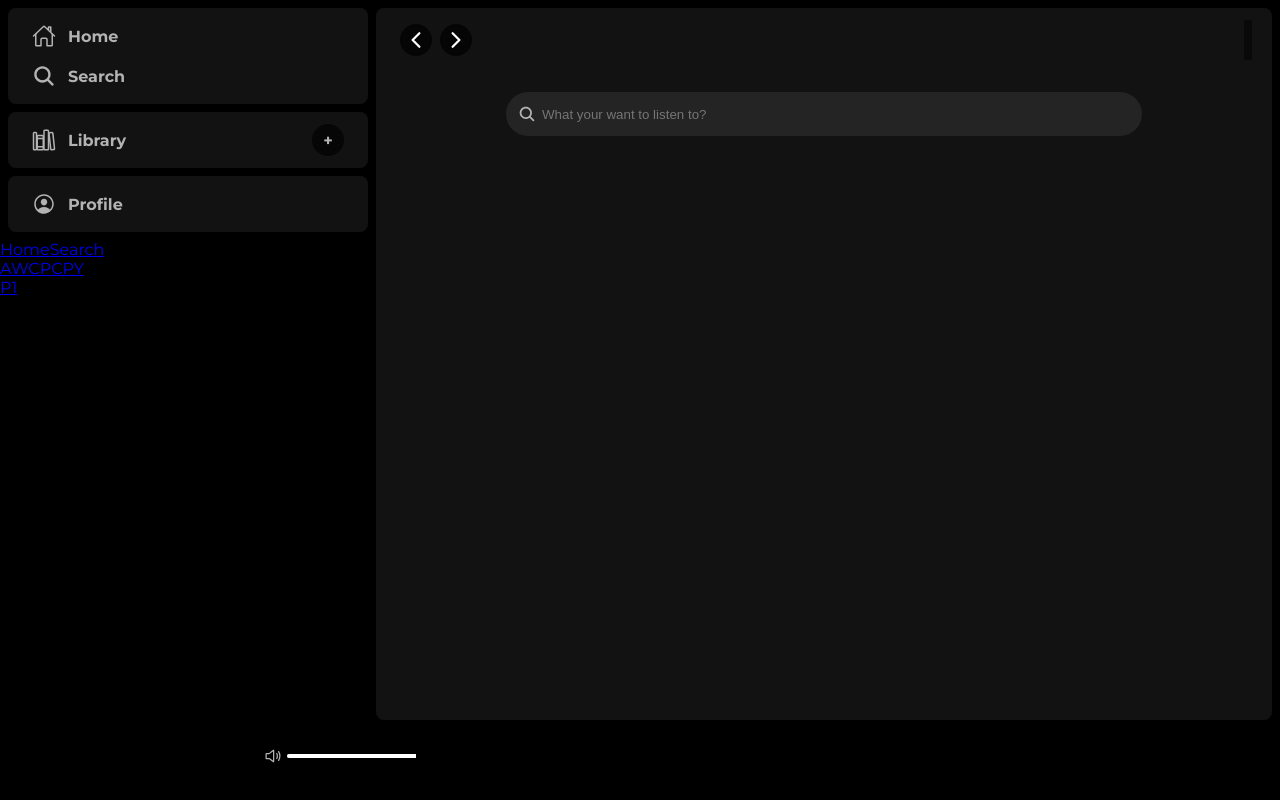
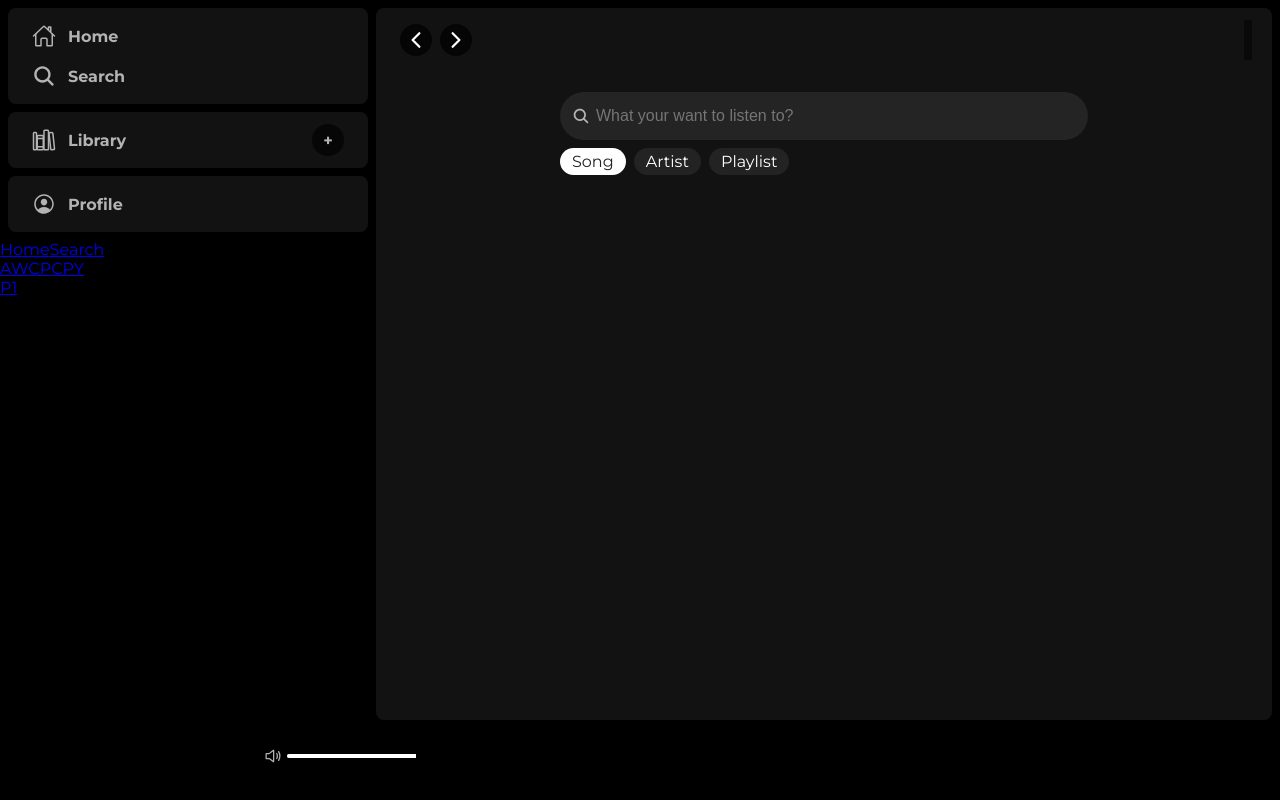
Before and after one commit to hamrouni-wajdi/spotify-clone, a React (Create React App) app in the folder client/: page /search in a window 1280 px wide. Built offline with nearby package versions, Linux system fonts and the light colour scheme; no server answers.

Commit message:
🔎 Add tags to search page

```diff
--- a/client/src/components/app/Search/Search.jsx
+++ b/client/src/components/app/Search/Search.jsx
@@ -19,7 +19,10 @@ const Search = () => {
       type: "song",
       list: res.data.data,
     });
-    console.log(results);
+  };
+
+  const changeTagHandler = (tag) => {
+    setQueryType(tag);
   };
 
   return (
@@ -30,8 +33,34 @@ const Search = () => {
           <IoSearch className="search__icon" />
         </form>
       </div>
+      <ul className="search__tags">
+        <li
+          className={
+            "search__tag " + (queryType === "song" && "search__tag--active")
+          }
+          onClick={() => changeTagHandler("song")}
+        >
+          Song
+        </li>
+        <li
+          className={
+            "search__tag " + (queryType === "artist" && "search__tag--active")
+          }
+          onClick={() => changeTagHandler("artist")}
+        >
+          Artist
+        </li>
+        <li
+          className={
+            "search__tag " + (queryType === "playlist" && "search__tag--active")
+          }
+          onClick={() => changeTagHandler("playlist")}
+        >
+          Playlist
+        </li>
+      </ul>
       <div className="list">
-        {results && results.type === "song" && (
+        {queryType === "song" && results?.type === "song" && (
           <List list={results.list} search={true} />
         )}
       </div>
--- a/client/src/components/app/Search/Search.scss
+++ b/client/src/components/app/Search/Search.scss
@@ -3,22 +3,22 @@
 
   &__nav {
     display: flex;
-    justify-content: center;
-    margin-bottom: 4.8rem;
+    padding:  0 16rem;
+    margin-bottom: 8px;
 
     form {
-      width: 75%;
+      width: 100%;
       position: relative;
     }
 
     input {
+      font-size: 16px;
       background-color: #242424;
       border: 0;
       border-radius: 500px;
       color: #fff !important;
-      height: 44px;
+      height: 48px;
       padding: 6px 36px;
-      //text-overflow: ellipsis;
       width: 100%;
 
       &:hover {
@@ -39,4 +39,28 @@
     top: 50%;
     transform: translateY(-50%);
   }
+
+  &__tags {
+    list-style: none;
+
+    display: flex;
+    gap: 8px;
+    padding:  0 16rem;
+    margin-bottom: 4.8rem;
+  }
+
+  &__tag {
+    font-size: 16px;
+    background: #232323;
+    color: #fff;
+    border-radius: 50px;
+    cursor: pointer;
+
+    padding: 4px 12px;
+
+    &--active {
+      background: #fff;
+      color: #232323;
+    }
+  }
 }
```
